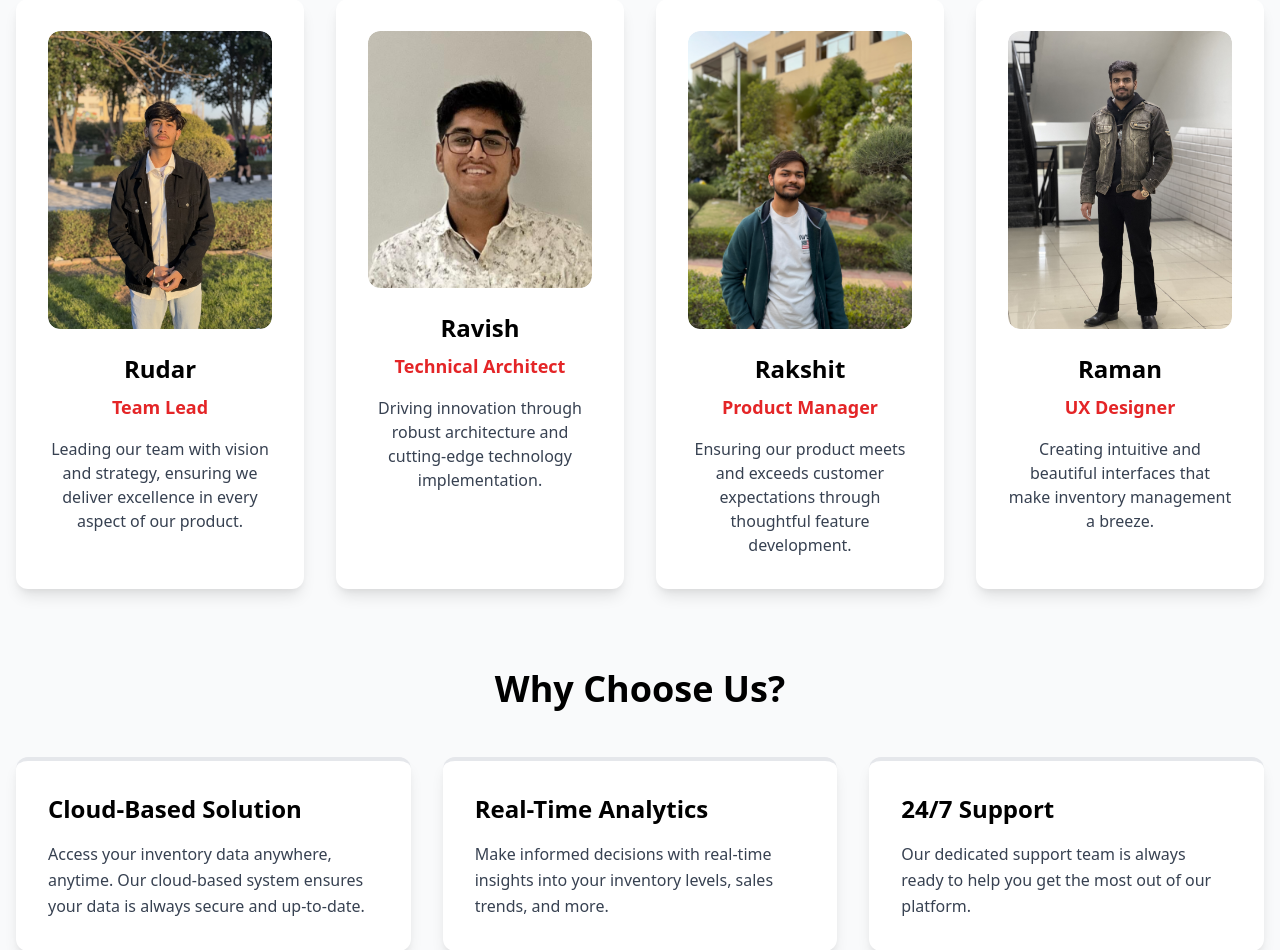
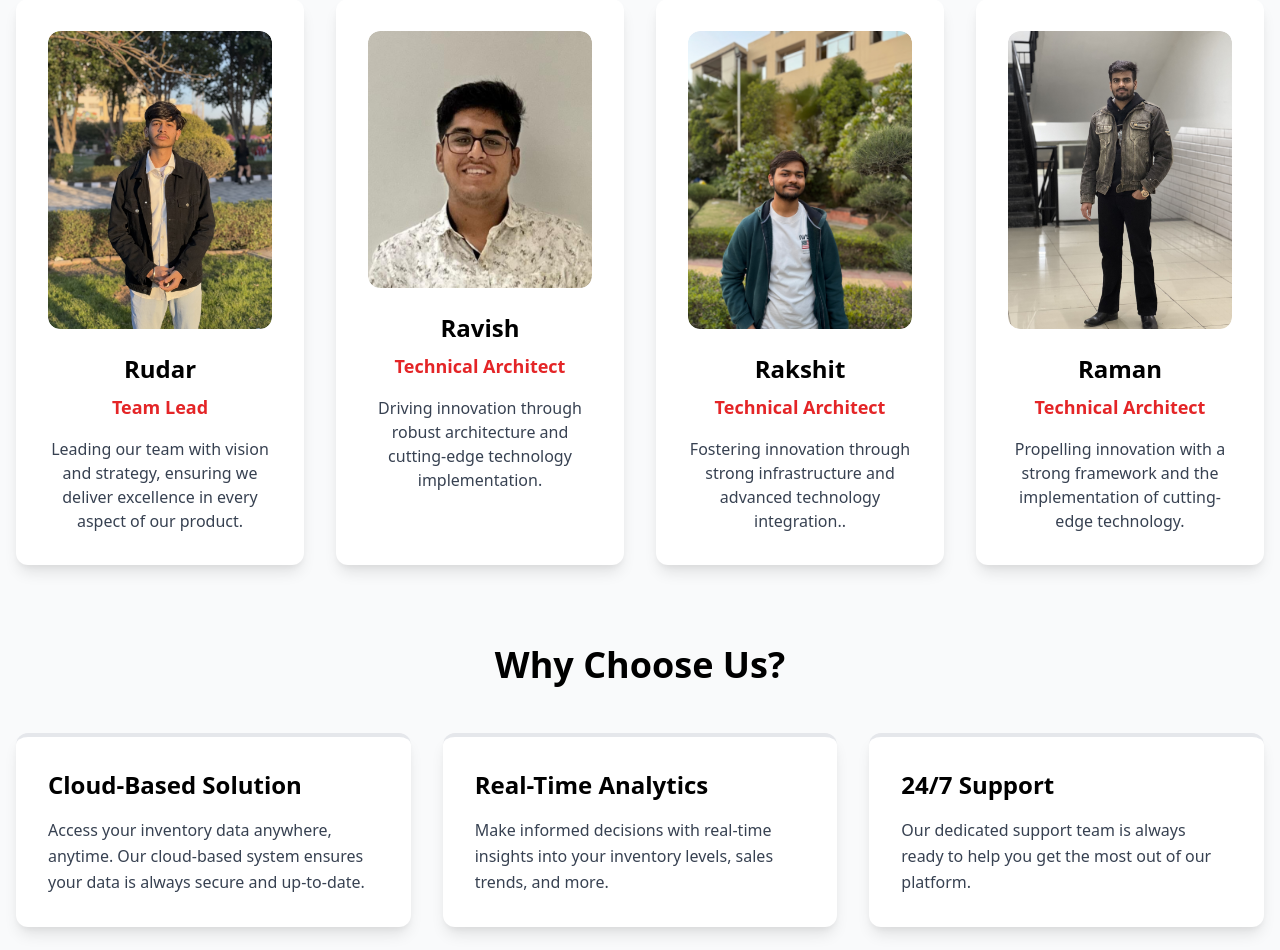
Before and after one commit to r-ravish/InventoryHub, a Flask app: page /about in a window 1280 px wide. Shown: the part 810-1760 px from the top of the page. Run offline with Flask 3, Linux system fonts and the light colour scheme.

Commit message:
final code

```diff
--- a/templates/about_us.html
+++ b/templates/about_us.html
@@ -135,8 +135,8 @@
                         <img src="../static/images/rakshit2.jpeg" alt="Rudar" class="rounded-xl mx-auto">
                     </div>
                     <h3 class="text-2xl font-bold text-center mb-2 text-primary-black">Rakshit</h3>
-                    <p class="text-primary text-lg font-semibold text-center mb-4">Product Manager</p>
-                    <p class="text-gray-700 text-center">Ensuring our product meets and exceeds customer expectations through thoughtful feature development.</p>
+                    <p class="text-primary text-lg font-semibold text-center mb-4">Technical Architect</p>
+                    <p class="text-gray-700 text-center">Fostering innovation through strong infrastructure and advanced technology integration..</p>
                 </div>
 
                 <div class="team-card bg-white rounded-xl shadow-lg p-8 card-hover">
@@ -148,8 +148,8 @@
                         <img src="../static/images/raman.jpeg" alt="Rudar" class="rounded-xl mx-auto">
                     </div>
                     <h3 class="text-2xl font-bold text-center mb-2 text-primary-black">Raman</h3>
-                    <p class="text-primary text-lg font-semibold text-center mb-4">UX Designer</p>
-                    <p class="text-gray-700 text-center">Creating intuitive and beautiful interfaces that make inventory management a breeze.</p>
+                    <p class="text-primary text-lg font-semibold text-center mb-4">Technical Architect</p>
+                    <p class="text-gray-700 text-center">Propelling innovation with a strong framework and the implementation of cutting-edge technology.</p>
                 </div>
             </div>
         </div>
```
Also changed, not shown: templates/item_form.html (+11 -3 lines), templates/item_list.html (+16 -13 lines), instance/app.db, 1 other file.
